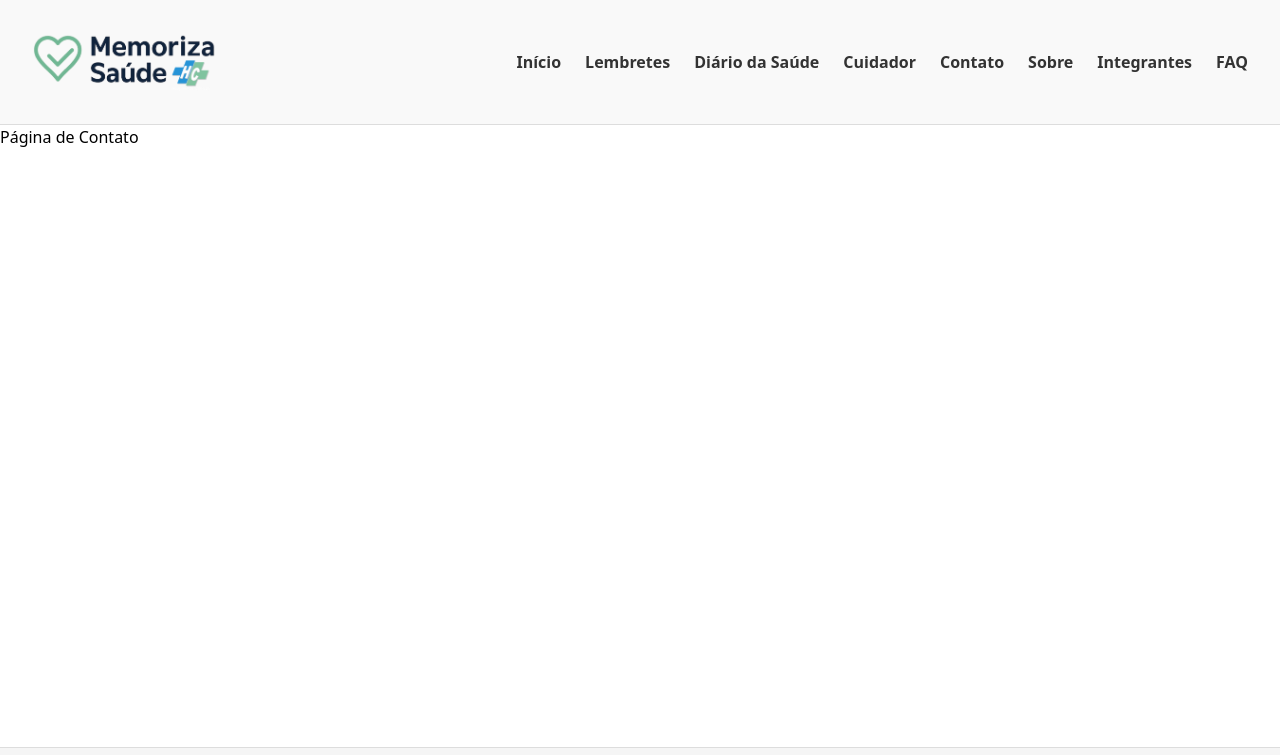
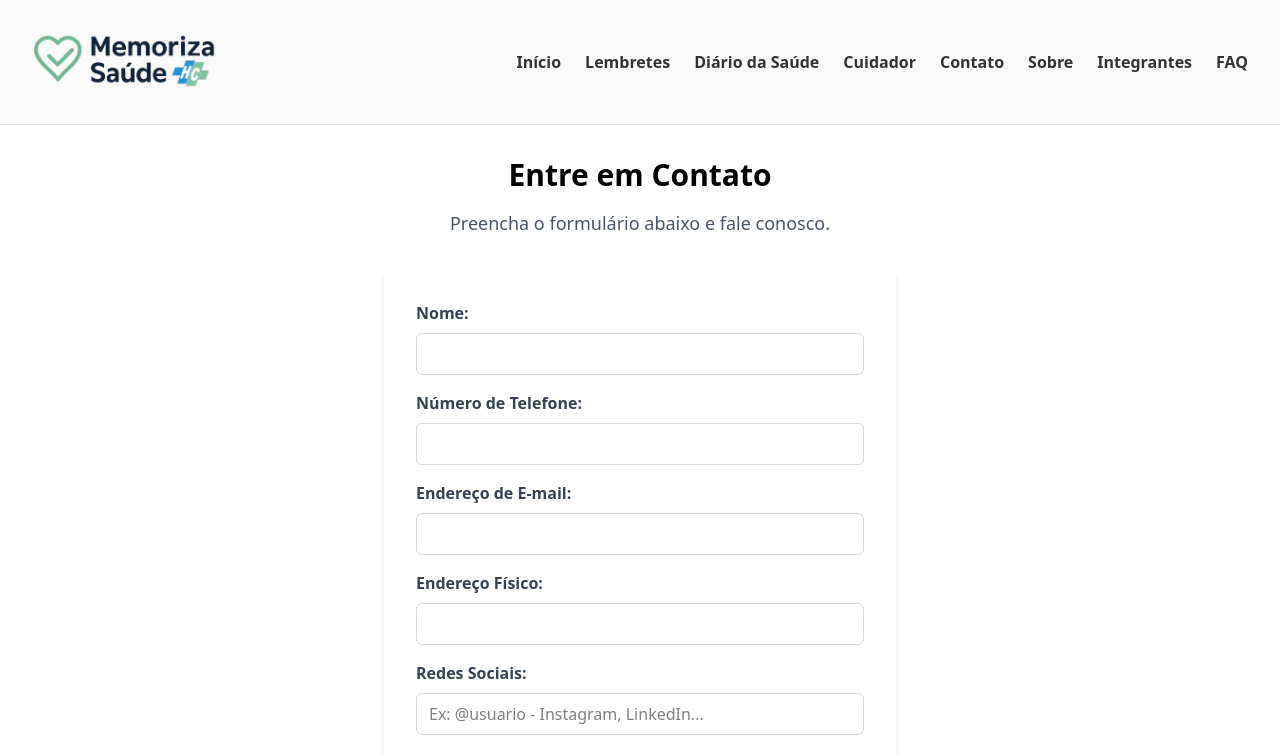
Before and after one commit to eduardomeloalbanese/MemorizaSaudeFront3, a React (Vite) app: page /contato in a window 1280 px wide. Shown: the top 755 px of the page. Built offline with nearby package versions, Linux system fonts and the light colour scheme.

Commit message:
feat implementa pagina de contato

```diff
--- a/src/App.tsx
+++ b/src/App.tsx
@@ -2,12 +2,13 @@ import { Routes, Route } from 'react-router-dom';
 import { Header } from './components/Header';
 import { Footer } from './components/Footer';
 import { IntegrantesPage } from './pages/Integrantes';
+import { Contato } from './pages/contato';
 
 const Home = () => <h2 className="text-yellow-500">Página Inicial</h2>;
 const Lembretes = () => <h2>Página de Lembretes</h2>;
 const Diario = () => <h2>Página do Diário da Saúde</h2>;
 const Cuidador = () => <h2>Página do Cuidador</h2>;
-const Contato = () => <h2>Página de Contato</h2>;
+
 const Sobre = () => <h2>Página Sobre</h2>;
 const FAQ = () => <h2>Página de FAQ</h2>;
 function App() {
--- /dev/null
+++ b/src/pages/contato.tsx
@@ -0,0 +1,60 @@
+import React, { useState } from 'react';
+
+export function Contato() {
+  const [formStatus, setFormStatus] = useState('');
+
+  const handleSubmit = (e: React.FormEvent) => {
+    e.preventDefault();
+    setFormStatus('Mensagem enviada com sucesso!');
+    (e.currentTarget as HTMLFormElement).reset();
+  };
+
+  return (
+    <div className="flex flex-col items-center p-8">
+      <h2 className="text-3xl font-bold mb-4">Entre em Contato</h2>
+      <p className="text-lg text-gray-600 mb-8">Preencha o formulário abaixo e fale conosco.</p>
+
+      <form onSubmit={handleSubmit} className="bg-white p-8 rounded-lg shadow-md w-full max-w-lg">
+        <div className="mb-4">
+          <label htmlFor="nome" className="block text-gray-700 font-bold mb-2">Nome:</label>
+          <input type="text" id="nome" name="nome" required className="w-full px-3 py-2 border border-gray-300 rounded-md focus:outline-none focus:ring-2 focus:ring-blue-500" />
+        </div>
+
+        <div className="mb-4">
+          <label htmlFor="telefone" className="block text-gray-700 font-bold mb-2">Número de Telefone:</label>
+          <input type="tel" id="telefone" name="telefone" required className="w-full px-3 py-2 border border-gray-300 rounded-md focus:outline-none focus:ring-2 focus:ring-blue-500" />
+        </div>
+
+        <div className="mb-4">
+          <label htmlFor="email" className="block text-gray-700 font-bold mb-2">Endereço de E-mail:</label>
+          <input type="email" id="email" name="email" required className="w-full px-3 py-2 border border-gray-300 rounded-md focus:outline-none focus:ring-2 focus:ring-blue-500" />
+        </div>
+
+        <div className="mb-4">
+          <label htmlFor="endereco" className="block text-gray-700 font-bold mb-2">Endereço Físico:</label>
+          <input type="text" id="endereco" name="endereco" className="w-full px-3 py-2 border border-gray-300 rounded-md focus:outline-none focus:ring-2 focus:ring-blue-500" />
+        </div>
+
+        <div className="mb-4">
+          <label htmlFor="redes" className="block text-gray-700 font-bold mb-2">Redes Sociais:</label>
+          <input type="text" id="redes" name="redes" placeholder="Ex: @usuario - Instagram, LinkedIn..." className="w-full px-3 py-2 border border-gray-300 rounded-md focus:outline-none focus:ring-2 focus:ring-blue-500" />
+        </div>
+
+        <div className="mb-6">
+          <label htmlFor="infoAdicional" className="block text-gray-700 font-bold mb-2">Informações Adicionais:</label>
+          <textarea id="infoAdicional" name="infoAdicional" rows={4} placeholder="Ex: Cargo, empresa, interesses..." className="w-full px-3 py-2 border border-gray-300 rounded-md focus:outline-none focus:ring-2 focus:ring-blue-500"></textarea>
+        </div>
+
+        <button type="submit" className="w-full bg-[#7FAF95] text-white font-bold py-2 px-4 rounded-md hover:bg-opacity-80 transition-colors duration-200">
+          Enviar
+        </button>
+
+        {formStatus && (
+          <div className="mt-4 text-center text-green-600 font-semibold">
+            {formStatus}
+          </div>
+        )}
+      </form>
+    </div>
+  );
+}
```
